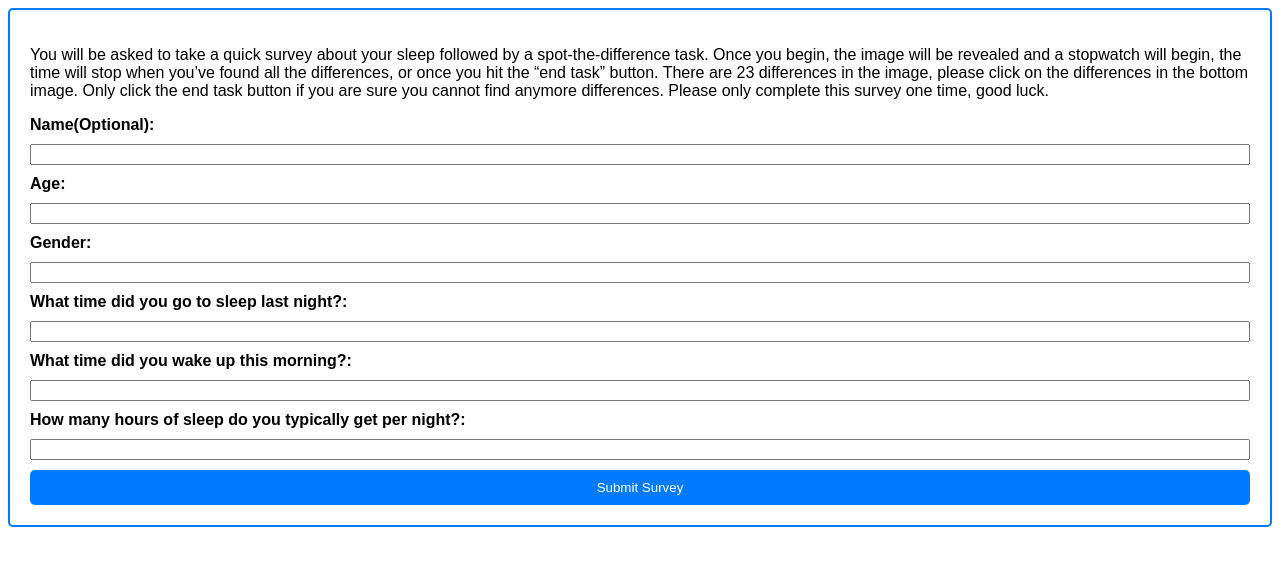
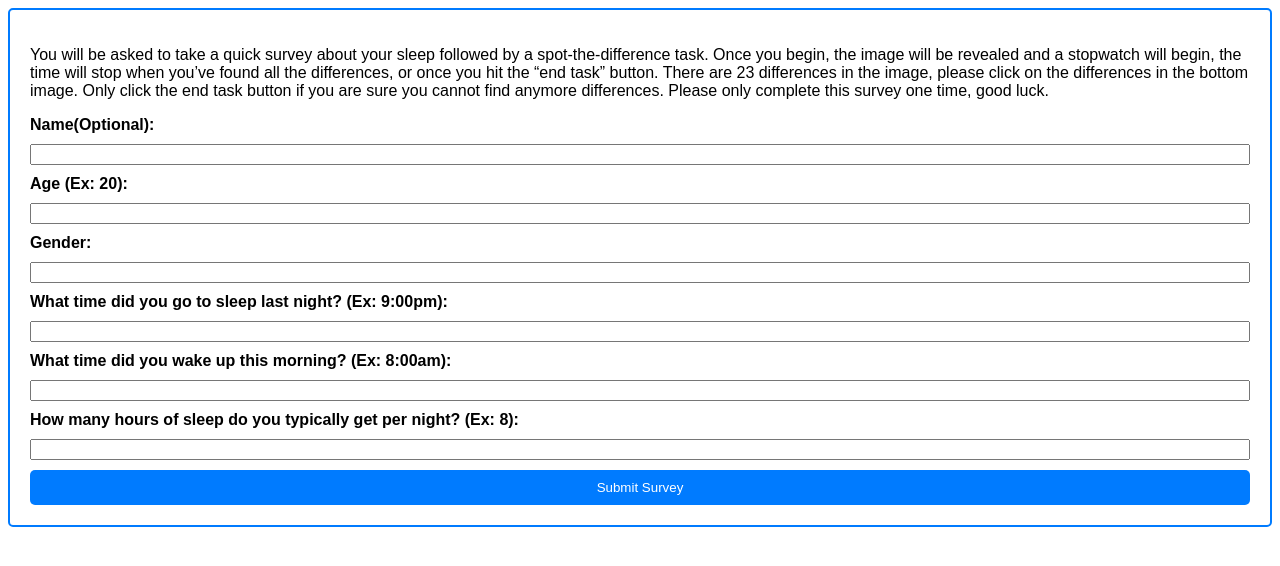
Before and after one commit to nathanferrell/katiegame2, a plain HTML site: page index.html in a window 1280 px wide. Drawn offline with Linux system fonts and the light colour scheme.

Commit message:
Update index.html

```diff
--- a/index.html
+++ b/index.html
@@ -26,19 +26,19 @@
         <label for="name">Name(Optional):</label>
         <input type="text" id="name" name="name">
 
-        <label for="age">Age:</label>
+        <label for="age">Age (Ex: 20):</label>
         <input type="text" id="age" name="age">
 
         <label for="gender">Gender:</label>
         <input type="text" id="gender" name="gender">
 
-        <label for="sleepTime">What time did you go to sleep last night?:</label>
+        <label for="sleepTime">What time did you go to sleep last night? (Ex: 9:00pm):</label>
         <input type="text" id="sleepTime" name="sleepTime">
 
-        <label for="wakeTime">What time did you wake up this morning?:</label>
+        <label for="wakeTime">What time did you wake up this morning? (Ex: 8:00am):</label>
         <input type="text" id="wakeTime" name="wakeTime">
 
-        <label for="sleepHours">How many hours of sleep do you typically get per night?:</label>
+        <label for="sleepHours">How many hours of sleep do you typically get per night? (Ex: 8):</label>
         <input type="text" id="sleepHours" name="sleepHours">
 
         <button type="submit">Submit Survey</button>
```
